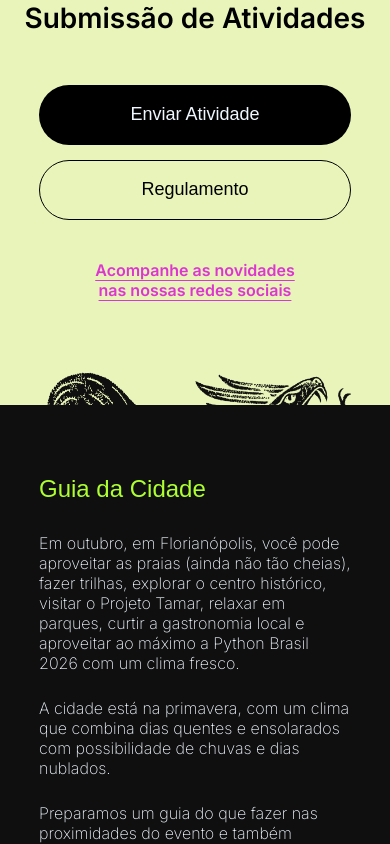
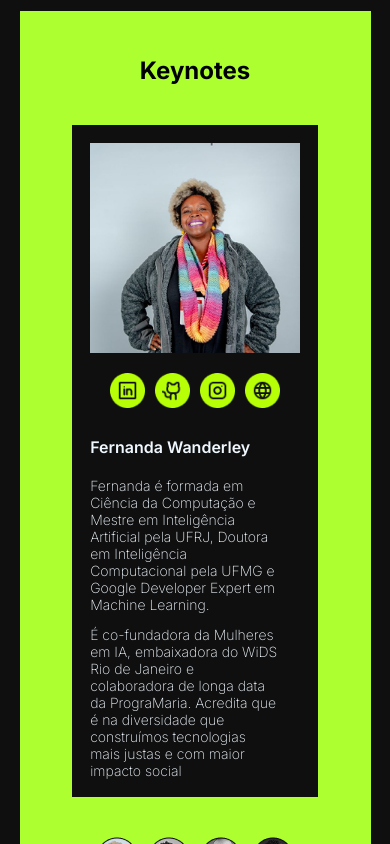
Before and after one commit to thiagodemedeiros/Site-PythonBrasil2026, a React (Vite) app: page / in a window 390 px wide. Shown: the part 1860-2704 px from the top of the page. Built offline with nearby package versions, Linux system fonts and the light colour scheme; a web font is replaced by a local one.

Commit message:
Deixando o menu responsivo

```diff
--- a/src/components/Header.tsx
+++ b/src/components/Header.tsx
@@ -48,8 +48,9 @@ export default function Header() {
                                                 <button>Plano de Patrocínio</button>
                                             </a>
                                         </div>
+                                        <img src={surf_menu} alt="" className="Menu_itens_surfista_menu_mobile"/>
                                     </div>
-                                    <img src={surf_menu} alt="" className="Menu_itens_surfista"/>
+                                    <img src={surf_menu} alt="" className="Menu_itens_surfista menu_desktop"/>
                                 </div>
                             </div>
 
--- a/src/components/styles/Menu.css
+++ b/src/components/styles/Menu.css
@@ -110,8 +110,94 @@
     right: -4px;
 }
 
+.Menu_itens_surfista_menu_mobile {
+    display: none;
+}
+
 .Menu.aberto {
     transform: translateX(0%);
     opacity: 1;
     pointer-events: auto;
 }
+
+@media (max-width : 800px) {
+    .menu_desktop {
+        display: none;
+    }
+
+    .Menu_itens{
+        width: 100%;
+        height: 100%;
+
+        display: flex;
+        flex-direction: column;
+        align-items: center;
+        justify-content: end;
+
+        position: relative;
+
+
+        /* border: 2px red solid; */
+    }
+
+    .Menu_itens_botoes {
+        margin-bottom: -5px;
+        width: 90%;
+        height: 100%;
+        padding-top: 10vh;
+        /* border: 2px red solid; */
+        max-height: none;
+    }
+
+    .Menu_itens_botoes_linha1 {
+        align-items: start;
+
+        width: 100%;
+
+        & .Menu_itens_botoes_linha1_fechar {
+            & img {
+                width: 40%;
+            }
+        }
+
+        & img {
+            width: 70%;
+        }
+    }
+
+    .Menu_itens_botoes_linha2 {
+        font-size: 32px;
+        height: 32%;
+    }
+
+    .Menu_itens_botoes_linha3 {
+        display: flex;
+        flex-wrap: unset;
+        flex-direction: column;
+        align-items: center;
+        justify-content: space-between;
+
+        height: 65px;
+        width: 100%;
+        z-index: 20;
+        gap: 20px;
+
+        & button {
+            font-family: "Inter", sans-serif;
+            font-size: 20px;
+            padding: 0px;
+            width: 90vw;
+            height: 60px;
+            border-radius: 60px;
+            background-color: greenyellow;
+            border: black 1px solid;
+        }
+    }
+
+    .Menu_itens_surfista_menu_mobile {
+        display: flex;
+        width: 100vw;
+        margin-top: 40px;
+        max-height: 380px;
+    }
+}
--- a/src/pages/home/Home.tsx
+++ b/src/pages/home/Home.tsx
@@ -10,7 +10,7 @@ export default function Home() {
     return(<>
         <Home_Section1/>
         <Home_Section2/>
-        {/* <Home_Section3/> */}
+        <Home_Section3/>
         <Home_Section4/>
         <Home_Section5/>
         <Home_Section6/>
--- a/src/pages/home/styles/Home.Section3.css
+++ b/src/pages/home/styles/Home.Section3.css
@@ -27,6 +27,7 @@
 
     & h4 {
         margin: 20px 0px;
+        font-size: 24px;
     }
 }
 
@@ -103,3 +104,89 @@
     gap: 10px;
     margin: 20px 0px;
 }
+
+@media (max-width : 1000px) {
+    .Home_Section3_carrossel_keynotes {
+        gap: 20px;
+        margin: 80px;
+        padding: 25px 0px;
+        width: 90%;
+    }
+
+    .Home_Sectine3_carrossel_card_keynote {
+        flex-direction: column;
+        gap: 25px;
+        padding: 18px 18px 5px 18px;
+        height: auto;
+        width: 70%;
+        max-width: 335px;
+    }
+
+    .Home_Section3_carrossel_card_keynote_parte_esquerda {
+        display: flex;
+        flex-direction: column;
+        align-items: center;
+        justify-content: space-between;
+        min-height: auto;
+        height: auto;
+        gap: 20px;
+
+        & li {
+            display: flex;
+            flex-direction: row;
+            align-items: center;
+            justify-content: center;
+            gap: 10px;
+        }
+
+        & img {
+            width: 100%;
+        }
+    }
+
+    .Home_Section3_carrossel_card_keynote_parte_direita {
+        display: flex;
+        flex-direction: column;
+        align-items: start;
+        justify-content: space-between;
+        text-align: left;
+        min-height: 280px;
+        height: auto;
+        /* border: 2px red solid; */
+
+        color: aliceblue;
+
+        & h4 {
+            margin: 0px 0px 20px 0px;
+            font-weight: 600;
+            font-size: 16px;
+        }
+
+        & p {
+            font-size: 14px;
+            font-weight: 200;
+            width: 90%;
+            max-width: 330px;
+            margin-bottom: 13px;
+        }
+    }
+}
+
+@media (max-width : 330px) {
+    .Home_Section3_carrossel_card_keynote_parte_esquerda {
+        gap: 12px;
+
+        & li {
+            gap: 7px;
+
+            & img {
+                width: 20px;
+                height: auto;
+            }
+        }
+
+        & img {
+            width: 80%;
+        }
+    }
+}
```
